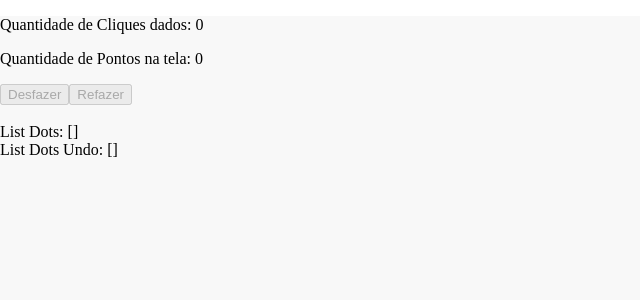
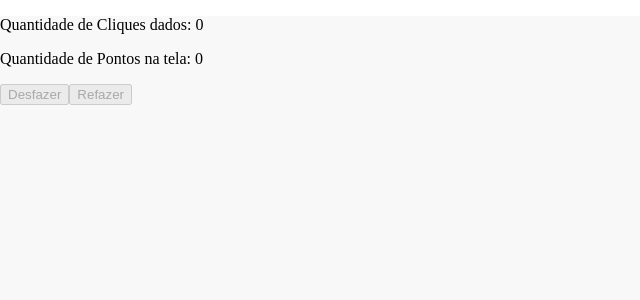
Before and after one commit to gabrielgarciaprogramador/click-screen-dot-create, a React (Vite) app: page / in a window 1280 px wide. Shown: the top 300 px of the page, without its empty margins (0-640 px from the left). Built offline with nearby package versions, Linux system fonts and the light colour scheme.

Commit message:
remove texts orient code JSON stringify arrays in screen

```diff
--- a/src/App.jsx
+++ b/src/App.jsx
@@ -130,12 +130,6 @@ function App() {
         Refazer
       </button>
 
-      <br/>
-      <br/>
-      List Dots: {JSON.stringify(listDots)}
-      <br/>
-      List Dots Undo: {JSON.stringify(listDotsUndo)}
-
       {listDots.map((item, index) => (
         <span
           key={index}
```
